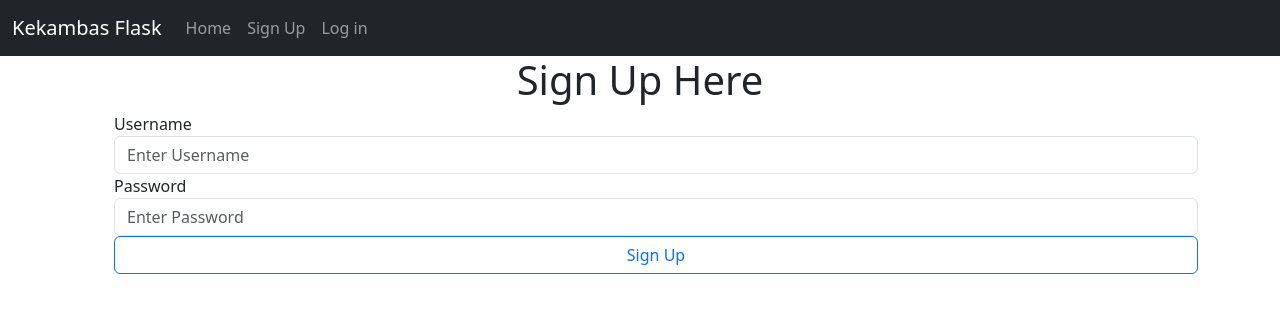
After one commit to TopGameDev/CT-Week6-Day1-Inclass, a Flask app: page /signup in a window 1280 px wide. The commit adds this page. Shown: the top 313 px of the page. Run offline with Flask 3, Linux system fonts and the light colour scheme.

Commit message:
Added base.html for template inheritance + signup route and template

```diff
--- a/app/routes.py
+++ b/app/routes.py
@@ -8,7 +8,6 @@ def index():
     return render_template('index.html', first_name = 'Trevon', countries = countries)
 
 
-@app.route('/new')
-def new():
-    name = 'Trevon' + ' ' + 'Woods'
-    return f'This is a new route! How are you, {name}'
+@app.route('/signup')
+def signup():
+    return render_template('signup.html')
--- /dev/null
+++ b/app/templates/base.html
@@ -0,0 +1,35 @@
+<!DOCTYPE html>
+<html lang="en">
+<head>
+    <meta charset="UTF-8">
+    <meta http-equiv="X-UA-Compatible" content="IE=edge">
+    <meta name="viewport" content="width=device-width, initial-scale=1.0">
+    <title>Flask Intro | {% block title %} Base {% endblock %}</title>
+    <link rel="stylesheet" href="https://cdn.jsdelivr.net/npm/bootstrap@5.3.1/dist/css/bootstrap.min.css">
+</head>
+<body>
+
+    {% include 'nav.html' %}
+
+    <div class="row">
+        <div class="col text-center">
+            {% block header %}
+            {% endblock header %}
+        </div>
+    </div>
+
+    <div class="container">
+        <div class="row">
+            <div class="col">
+                <ul>
+                    {% block content %}
+                    {% endblock content %}
+                </ul>
+            </div>
+        </div>
+    </div>
+
+
+    <script src="https://cdn.jsdelivr.net/npm/bootstrap@5.3.1/dist/js/bootstrap.bundle.min.js"></script>
+</body>
+</html>
--- a/app/templates/nav.html
+++ b/app/templates/nav.html
@@ -6,10 +6,9 @@
       </button>
       <div class="collapse navbar-collapse" id="navbarNav">
         <ul class="navbar-nav">
-            <a class="nav-link" href="#">Home</a>
-            <a class="nav-link" href="#">Features</a>
-            <a class="nav-link" href="#">Pricing</a>
-            <a class="nav-link disabled" aria-disabled="true">Disabled</a>
+            <a class="nav-link" href="{{ url_for('index' )}}">Home</a>
+            <a class="nav-link" href="{{ url_for('signup') }}">Sign Up</a>
+            <a class="nav-link" href="#">Log in</a>
         </ul>
       </div>
     </div>
--- /dev/null
+++ b/app/templates/signup.html
@@ -0,0 +1,17 @@
+{% extends 'base.html' %}
+
+{% block title %} Sign Up {% endblock title %}
+
+{% block header %}
+    <h1>Sign Up Here</h1>
+{% endblock header %}
+
+{% block content %}
+    <form action="">
+        <label for="username">Username</label>
+        <input type="text" name="username" class = "form-control" placeholder="Enter Username">
+        <label for="password">Password</label>
+        <input type="text" name="password" class = "form-control" placeholder="Enter Password">
+        <input type="Submit" value="Sign Up" class="btn btn-outline-primary w-100">
+    </form>
+{% endblock content %}
```
Also changed, not shown: app/templates/index.html (+6 -28 lines).
